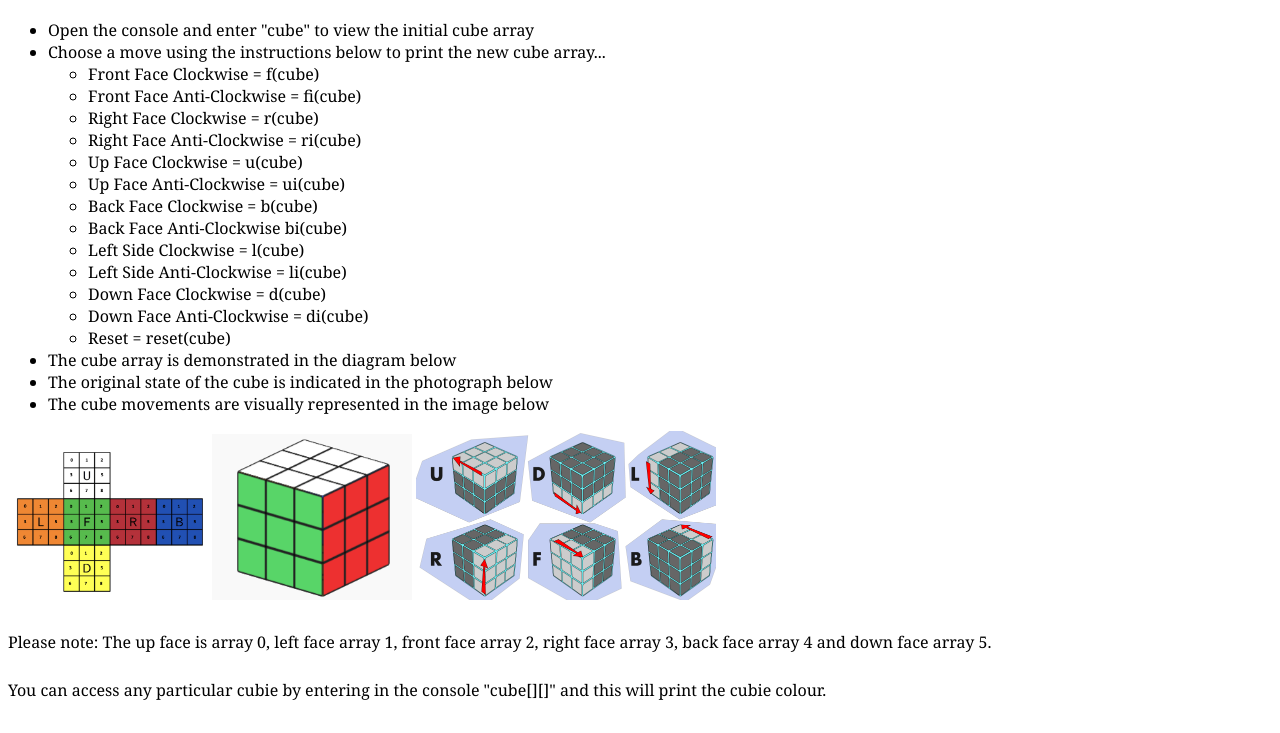
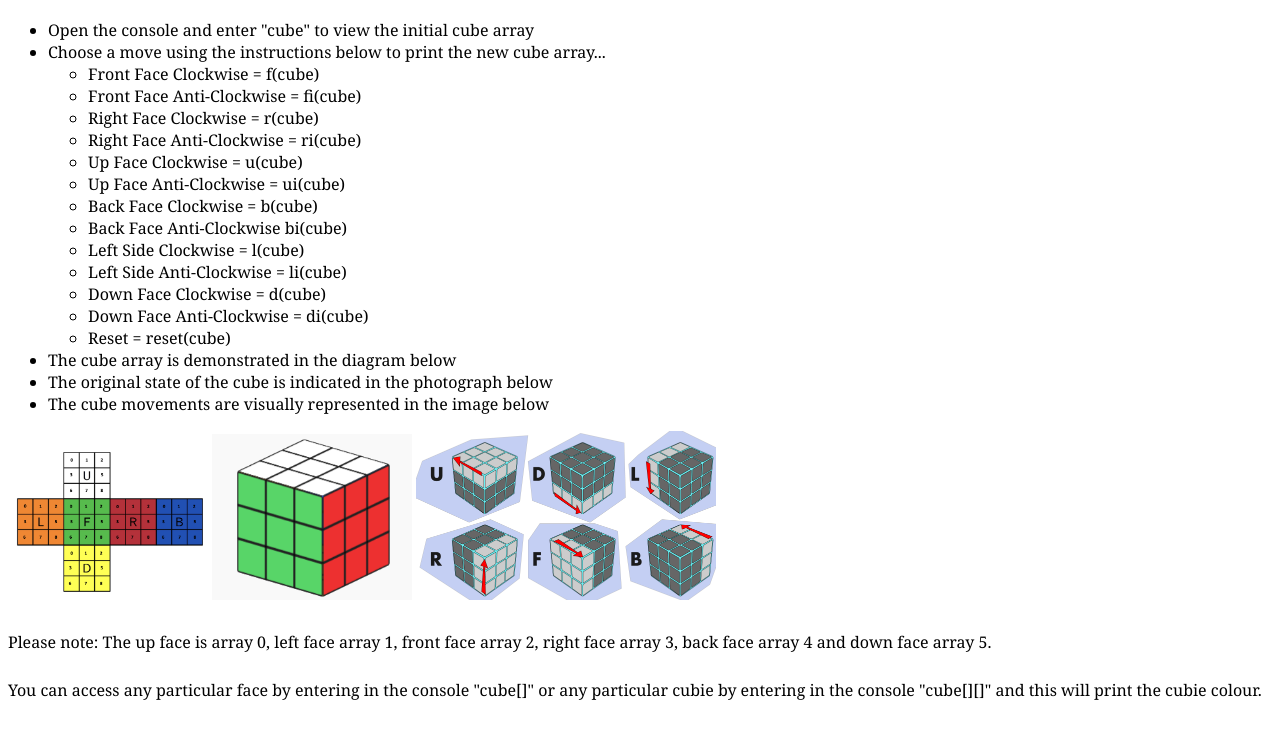
Before and after one commit to hdahou/rubikscubesimulator, a plain HTML site: page index.html in a window 1280 px wide. Shown: the part 67-800 px from the top of the page. Drawn offline with Linux system fonts and the light colour scheme.

Commit message:
Update index.html

```diff
--- a/index.html
+++ b/index.html
@@ -38,7 +38,7 @@
 		</div>
 	</div>
 	<p> Please note: The up face is array 0, left face array 1, front face array 2, right face array 3, back face array 4 and down face array 5. </p>
-	<p> You can access any particular cubie by entering in the console "cube[][]" and this will print the cubie colour. </p>
+	<p> You can access any particular face by entering in the console "cube[]" or any particular cubie by entering in the console "cube[][]" and this will print the cubie colour. </p>
 	<script type="text/javascript" src="cube.js"></script>
 </body>
 </html>
```
